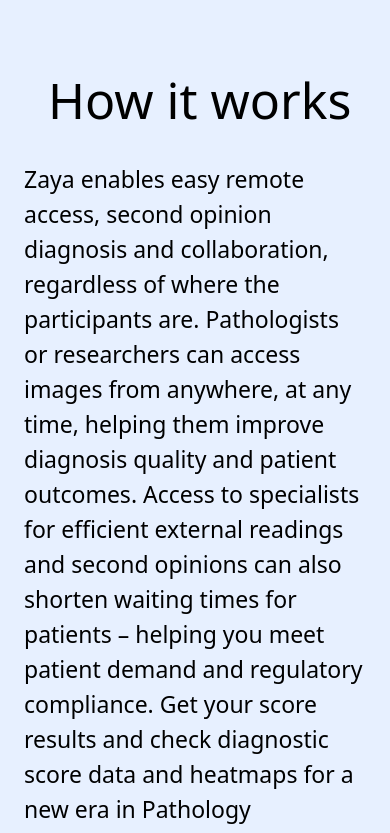
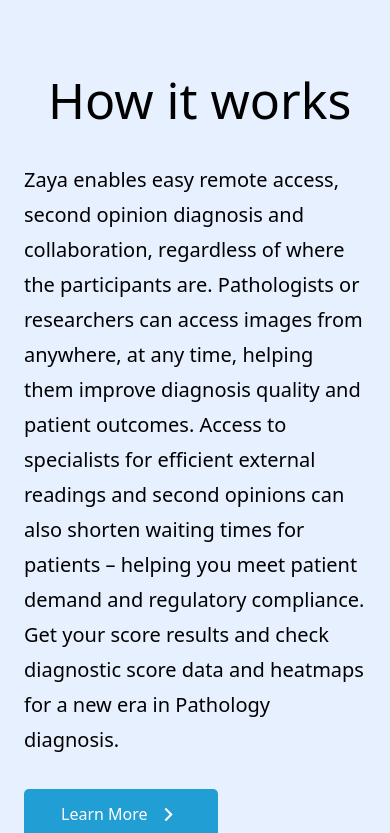
Before and after one commit to Haybesil/zaya, a React (Vite) app: page / in a window 390 px wide. Shown: the part 2180-3013 px from the top of the page. Built offline with nearby package versions, Linux system fonts and the light colour scheme.

Commit message:
Update Section1.jsx

```diff
--- a/src/components/home/Section1.jsx
+++ b/src/components/home/Section1.jsx
@@ -48,7 +48,7 @@
       <div className="flex flex-col md:flex-row justify-between px-6 pt-10">
         <div className="">
           <h2 className="text-[50px] md:text-[90px] font-light pt-10 pl-6 ">How it works</h2>
-          <p className="text-[23px] font-extralight pt-6 md:max-w-[55vw] leading-[35px]">
+          <p className="text-[20px] md:text-[23px] font-extralight pt-6 md:max-w-[55vw] leading-[35px]">
             Zaya enables easy remote access, second opinion diagnosis and
             collaboration, regardless of where the participants are.
             Pathologists or researchers can access images from anywhere, at any
```
